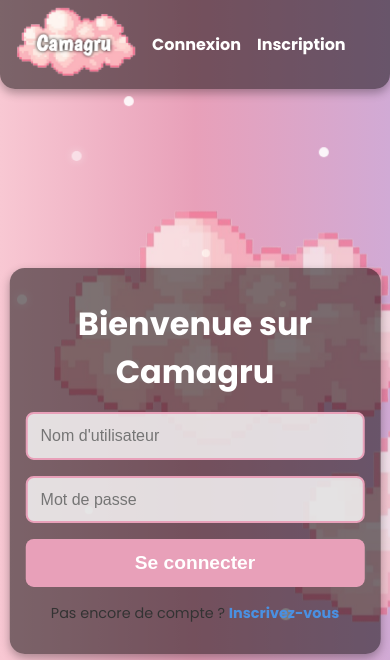
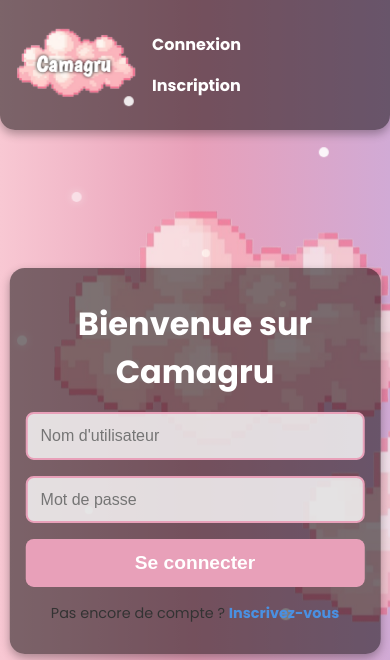
Before and after one commit to Berengere76/Camagru, a PHP site: page / in a window 390 px wide. Shown: the top 660 px of the page. Run offline with PHP 8.4, Linux system fonts and the light colour scheme.

Commit message:
responsive encore

```diff
--- a/app/css/style.css
+++ b/app/css/style.css
@@ -418,6 +418,11 @@ p a:hover {
         padding: 0.5rem;
     }
 
+    header ul {
+        flex-direction: column;
+        align-items: center;
+    }
+
     * {
         box-sizing: border-box;
     }
```
